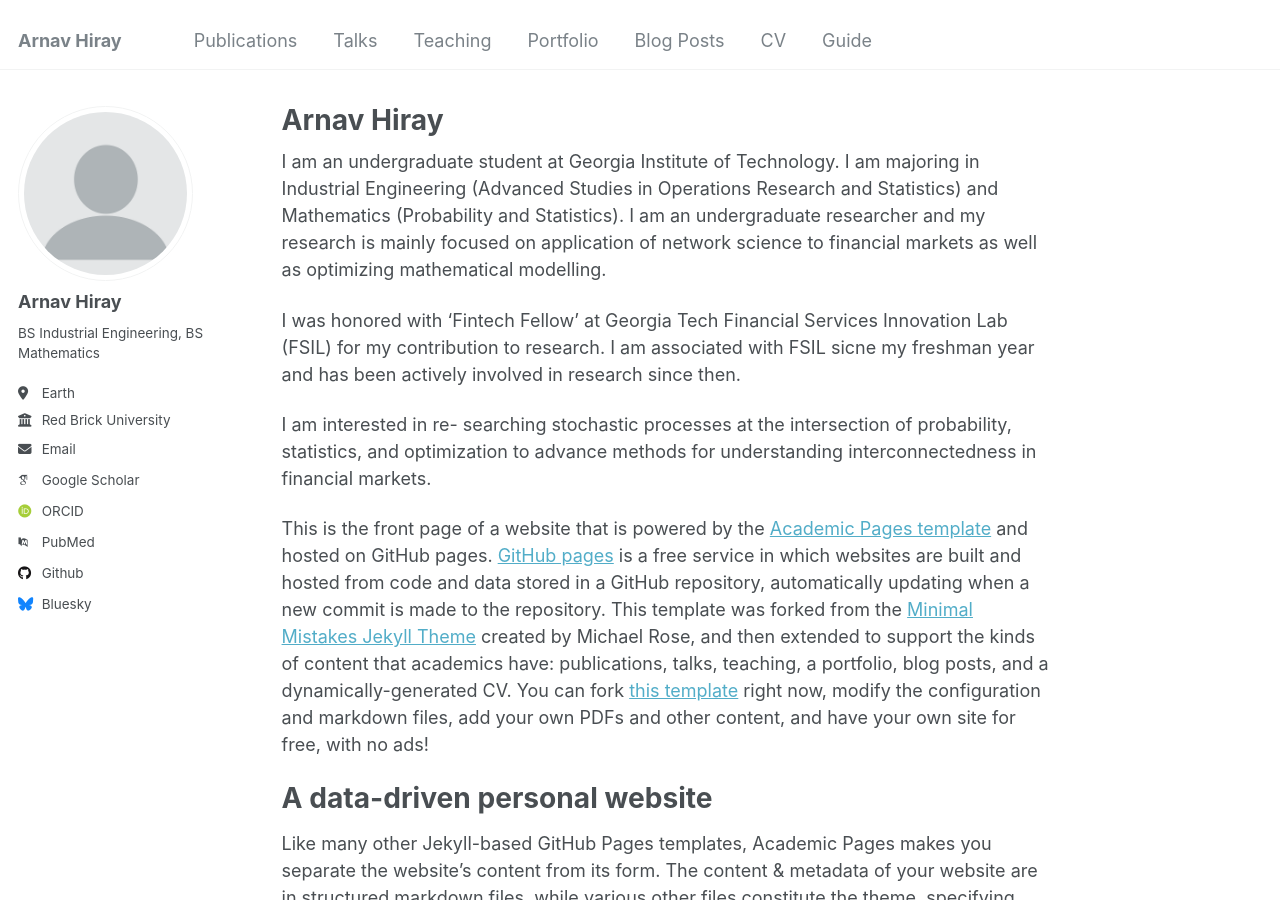
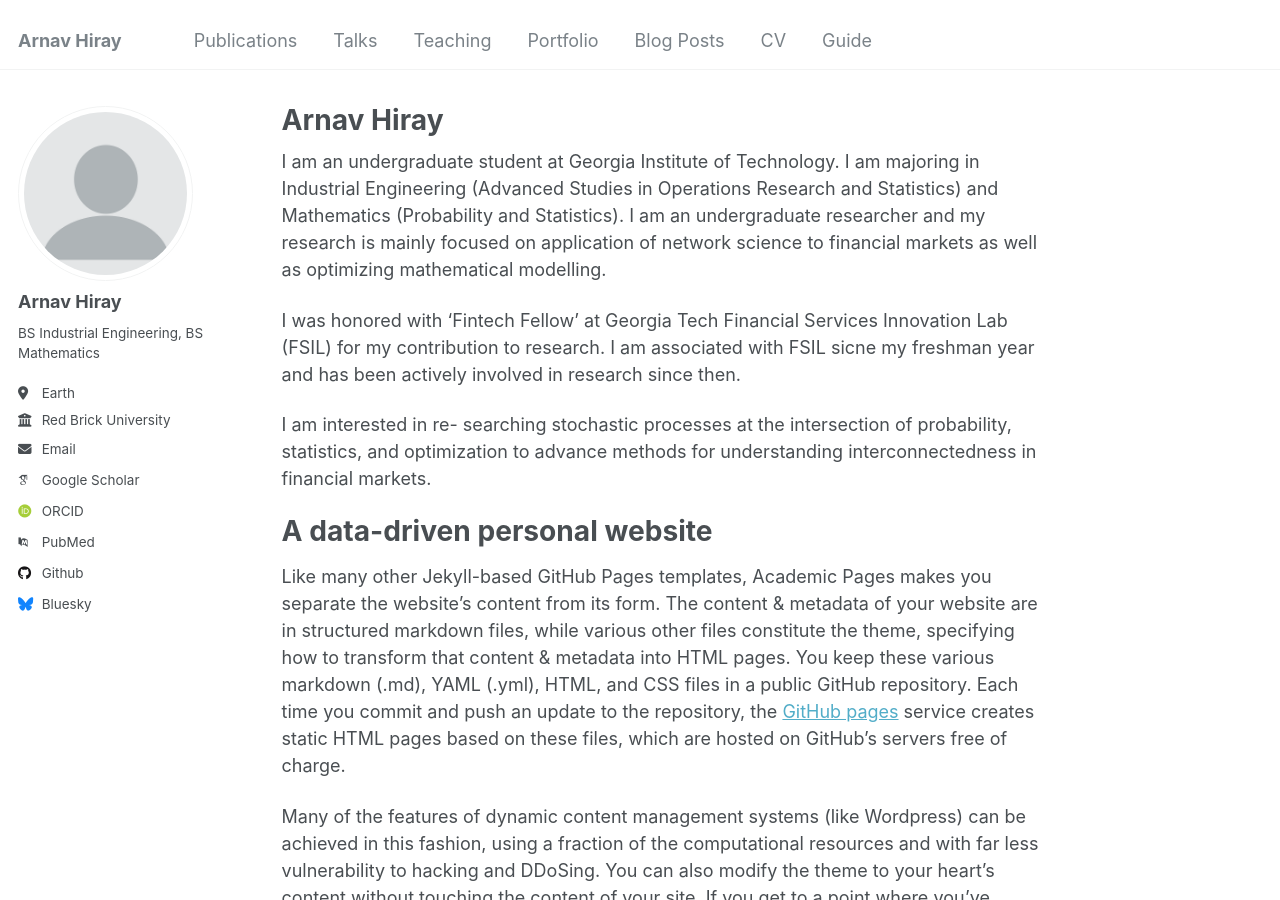
Before and after one commit to AHiray/AHiray.github.io, a Jekyll site: the page built from _pages/about.md, in a window 1280 px wide and 900 px high. Built offline with Jekyll 4.4.1, drawn with Linux system fonts in a browser that asks for light colours; some web fonts are replaced.

Commit message:
Update about.md

```diff
--- a/_pages/about.md
+++ b/_pages/about.md
@@ -13,7 +13,6 @@
 
 I am interested in re- searching stochastic processes at the intersection of probability, statistics, and optimization to advance methods for understanding interconnectedness in financial markets.
 
-This is the front page of a website that is powered by the [Academic Pages template](https://github.com/academicpages/academicpages.github.io) and hosted on GitHub pages. [GitHub pages](https://pages.github.com) is a free service in which websites are built and hosted from code and data stored in a GitHub repository, automatically updating when a new commit is made to the repository. This template was forked from the [Minimal Mistakes Jekyll Theme](https://mmistakes.github.io/minimal-mistakes/) created by Michael Rose, and then extended to support the kinds of content that academics have: publications, talks, teaching, a portfolio, blog posts, and a dynamically-generated CV. You can fork [this template](https://github.com/academicpages/academicpages.github.io) right now, modify the configuration and markdown files, add your own PDFs and other content, and have your own site for free, with no ads!
 
 A data-driven personal website
 ======
```
